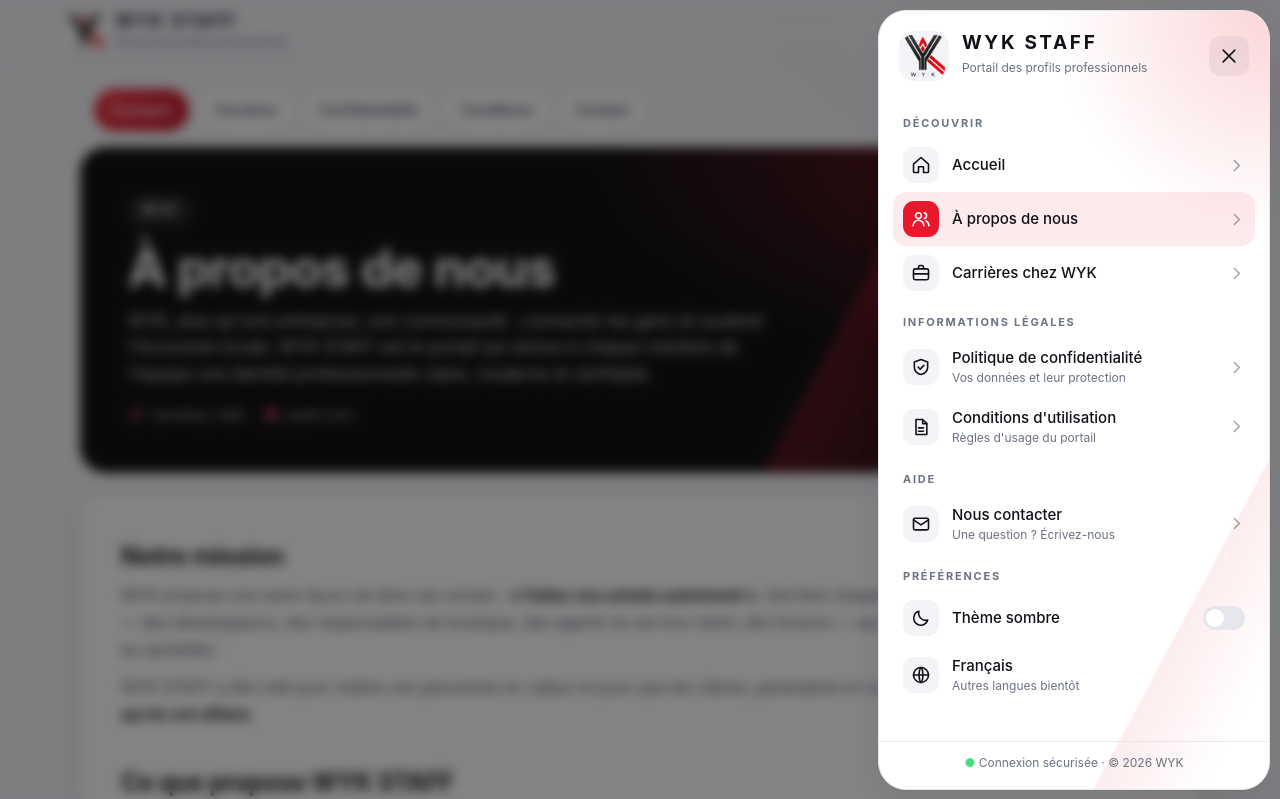
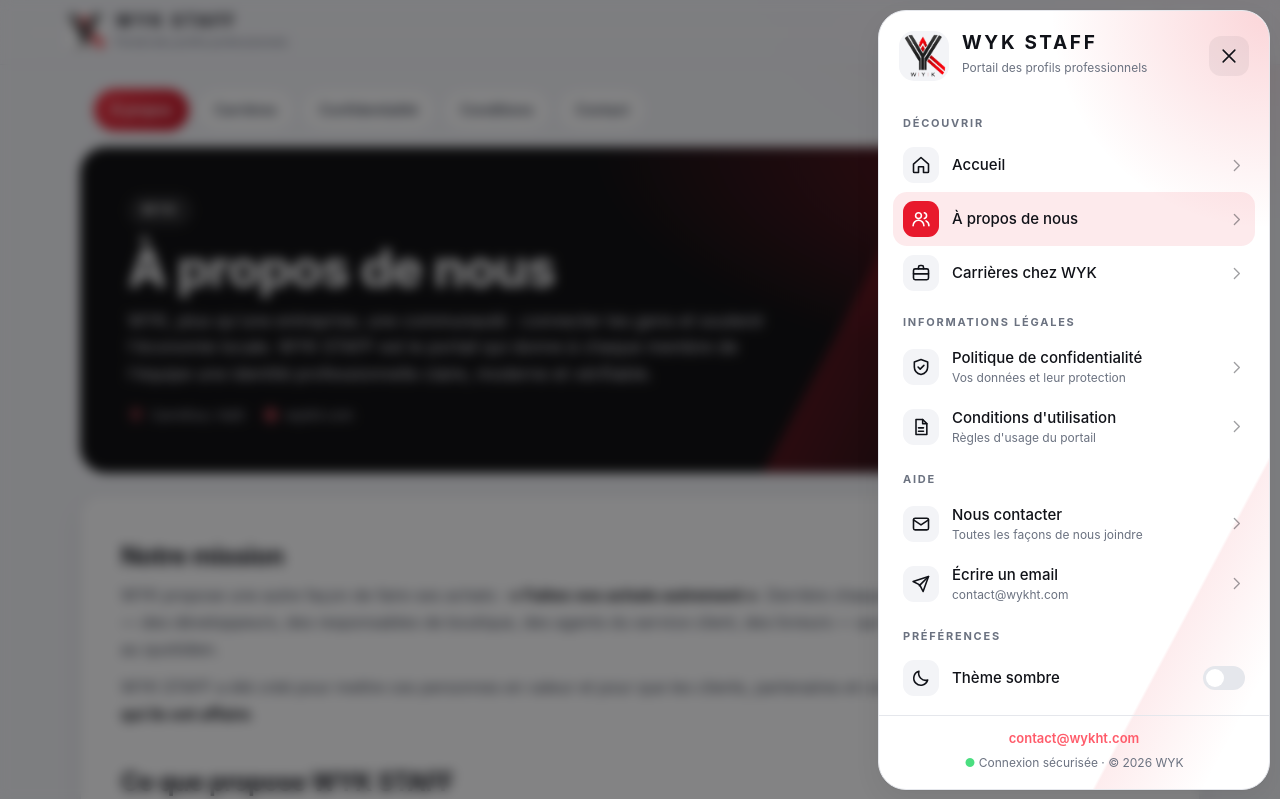
Before and after one commit to wyk-store/Staff, a plain HTML site: page info.html in a window 1280 px wide. Both pictures are taken after a click on the button 1192 px from the left and 32 px from the top of the page. Shown: the top 799 px of the page. Drawn offline with nearby package versions, Linux system fonts and the light colour scheme.

Commit message:
Add files via upload

```diff
--- a/info.js
+++ b/info.js
@@ -40,7 +40,7 @@ confidentialite:{t:'Politique de confidentialité',e:'Vos données',lead:"Cette
  ['Stockage local et cookies','<p>Le portail <b>n\'utilise aucun cookie publicitaire ni outil d\'analyse</b>. Il utilise le stockage local de votre navigateur uniquement pour : votre session de connexion, votre préférence de thème (clair/sombre), le compteur anti-abus de connexion et, le temps d\'une activation, les informations saisies en attente de confirmation de votre email.</p>'],
  ['Personnes mineures','<p>WYK STAFF est destiné aux personnes majeures ou autorisées à travailler selon la législation applicable. N\'y renseignez pas les informations d\'un tiers.</p>'],
  ['Modifications de cette politique','<p>Cette politique peut évoluer. La date de dernière mise à jour figure en haut de la page ; en cas de changement important, les utilisateurs en sont informés sur le portail.</p>'],
- ['Nous contacter','<p>Pour toute question ou demande liée à vos données : <a href="'+WA+'" target="_blank" rel="noopener">WhatsApp '+TEL+'</a> ou <a href="/info?p=contact">page Contact</a>.</p>']]},
+ ['Nous contacter','<p>Pour toute question ou demande liée à vos données : <a href="mailto:contact@wykht.com">contact@wykht.com</a>, <a href="'+WA+'" target="_blank" rel="noopener">WhatsApp '+TEL+'</a> ou <a href="/info?p=contact">page Contact</a>.</p>']]},
 
 conditions:{t:"Conditions d'utilisation",e:'Règles du portail',lead:"Ces conditions encadrent l'utilisation de WYK STAFF. En activant votre profil ou en l'utilisant, vous les acceptez.",num:1,
  meta:[['clock','Dernière mise à jour : '+UPD]],
@@ -55,7 +55,7 @@ conditions:{t:"Conditions d'utilisation",e:'Règles du portail',lead:"Ces condit
  ['Disponibilité et responsabilité','<p>WYK met tout en œuvre pour assurer un service accessible et sécurisé, sans garantie d\'absence d\'interruption. WYK ne peut être tenue responsable des contenus publiés par les utilisateurs ni des interruptions dues à des prestataires tiers ou à des cas de force majeure.</p>'],
  ['Suspension et fin d\'accès','<p>WYK peut modifier, désactiver, suspendre ou placer un profil en examen, notamment en cas de non-respect de ces conditions, de fin de collaboration ou de suspicion de fraude. Vous pouvez demander la fermeture de votre profil à tout moment.</p>'],
  ['Droit applicable et modifications','<p>Ces conditions sont régies par le droit applicable en Haïti. WYK peut les modifier ; la date de mise à jour figure en haut de la page. L\'utilisation continue du portail vaut acceptation.</p>'],
- ['Contact','<p>Une question sur ces conditions ? <a href="'+WA+'" target="_blank" rel="noopener">WhatsApp '+TEL+'</a> ou <a href="/info?p=contact">page Contact</a>.</p>']]},
+ ['Contact','<p>Une question sur ces conditions ? <a href="mailto:contact@wykht.com">contact@wykht.com</a>, <a href="'+WA+'" target="_blank" rel="noopener">WhatsApp '+TEL+'</a> ou <a href="/info?p=contact">page Contact</a>.</p>']]},
 
 contact:{t:'Nous contacter',e:'Support WYK',lead:"Une question sur votre profil, un code qui ne fonctionne pas, une modification impossible à faire vous-même ? Voici les bons canaux.",num:0,
  meta:[['wa',TEL],['mail','contact@wykht.com'],['globe','wykht.com']],
--- a/staff.css
+++ b/staff.css
@@ -534,3 +534,7 @@ a.ct-i:hover{background:var(--soft)}
 :root[data-theme="dark"] .drawer .dl .tgl{background:var(--red)}:root[data-theme="dark"] .drawer .dl .tgl::after{transform:translateX(18px)}
 html{color-scheme:light}html[data-theme="dark"]{color-scheme:dark}
 @media(prefers-reduced-motion:reduce){html{scroll-behavior:auto}*,*::before,*::after{animation-duration:.01ms!important;animation-iteration-count:1!important;transition-duration:.01ms!important;scroll-behavior:auto!important}}
+
+/* Email dans le menu */
+.dfoot .dmail{display:inline-block;margin-bottom:6px;font-weight:600;font-size:13px;color:#ff5b6a;text-decoration:none}
+.dfoot .dmail:hover{text-decoration:underline}
--- a/staff.js
+++ b/staff.js
@@ -37,7 +37,7 @@ S.SVC={active:['En service','Profil actif'],inactive:['Hors service','Profil ina
 /* ---------- icônes ---------- */
 var P={home:'<path d="M3 11l9-8 9 8v9a1 1 0 0 1-1 1h-5v-7H9v7H4a1 1 0 0 1-1-1z"/>',users:'<circle cx="9" cy="8" r="3.5"/><path d="M2.5 20a6.5 6.5 0 0 1 13 0"/><path d="M16 4.6a3.5 3.5 0 0 1 0 6.8M18 14.2a6.5 6.5 0 0 1 3.5 5.8"/>',
 brief:'<rect x="3" y="7" width="18" height="13" rx="2"/><path d="M9 7V5a2 2 0 0 1 2-2h2a2 2 0 0 1 2 2v2M3 13h18"/>',shield:'<path d="M12 3l8 3v6c0 5-3.5 8-8 9-4.5-1-8-4-8-9V6z"/><path d="M8.5 12l2.5 2.5L15.5 10"/>',
-doc:'<path d="M6 3h8l5 5v13H6z"/><path d="M14 3v5h5M9 13h6M9 17h6"/>',mail:'<rect x="3" y="5" width="18" height="14" rx="2"/><path d="M3 7l9 6 9-6"/>',globe:'<circle cx="12" cy="12" r="9"/><path d="M3 12h18M12 3c3 3 3 15 0 18M12 3c-3 3-3 15 0 18"/>',
+doc:'<path d="M6 3h8l5 5v13H6z"/><path d="M14 3v5h5M9 13h6M9 17h6"/>',mail:'<rect x="3" y="5" width="18" height="14" rx="2"/><path d="M3 7l9 6 9-6"/>',send:'<path d="M21 3L10 14"/><path d="M21 3l-6.5 18-4-8-8-4z"/>',globe:'<circle cx="12" cy="12" r="9"/><path d="M3 12h18M12 3c3 3 3 15 0 18M12 3c-3 3-3 15 0 18"/>',
 chev:'<path d="M9 5l7 7-7 7"/>',x:'<path d="M5 5l14 14M19 5L5 19"/>',menu:'<path d="M4 7h16M4 12h16M4 17h10"/>',sun:'<circle cx="12" cy="12" r="4"/><path d="M12 2v2M12 20v2M4.9 4.9l1.4 1.4M17.7 17.7l1.4 1.4M2 12h2M20 12h2M4.9 19.1l1.4-1.4M17.7 6.3l1.4-1.4"/>',
 moon:'<path d="M20 14.5A8.5 8.5 0 0 1 9.5 4 8.5 8.5 0 1 0 20 14.5z"/>',user:'<circle cx="12" cy="8" r="4"/><path d="M4 21a8 8 0 0 1 16 0"/>',pin:'<path d="M12 21s7-6.3 7-11.5A7 7 0 0 0 5 9.5C5 14.7 12 21 12 21z"/><circle cx="12" cy="9.5" r="2.5"/>',
 phone:'<path d="M5 4h4l2 5-2.5 1.5a11 11 0 0 0 5 5L15 13l5 2v4a2 2 0 0 1-2 2A16 16 0 0 1 3 6a2 2 0 0 1 2-2z"/>',cap:'<path d="M2 9l10-5 10 5-10 5z"/><path d="M6 11.5V16c0 1.5 3 3 6 3s6-1.5 6-3v-4.5M22 9v6"/>',
@@ -106,14 +106,14 @@ S.loginForm=function(host,opts){opts=opts||{};
 /* ---------- coque : en-tête, menu, pied ---------- */
 S.MENU=[['Découvrir',[['index','home','Accueil'],['info?p=apropos','users','À propos de nous'],['info?p=carrieres','brief','Carrières chez WYK']]],
  ['Informations légales',[['info?p=confidentialite','shield','Politique de confidentialité','Vos données et leur protection'],['info?p=conditions','doc',"Conditions d'utilisation",'Règles d\'usage du portail']]],
- ['Aide',[['info?p=contact','mail','Nous contacter','Une question ? Écrivez-nous']]]];
+ ['Aide',[['info?p=contact','mail','Nous contacter','Toutes les façons de nous joindre'],['mailto:'+S.MAIL,'send','Écrire un email',S.MAIL]]]];
 S.shell=async function(active){
  var top=document.getElementById('top'),foot=document.getElementById('foot');
  top.className='top';top.innerHTML='<div class="wrap"><a class="brand" href="/"><img src="'+LOGO_WB+'" alt="WYK"><span><b>WYK STAFF</b><small>Portail des profils professionnels</small></span></a><a class="ib" id="meBtn" href="'+S.LOGIN+'" aria-label="Mon espace" style="display:none">'+ic('user')+'</a><button class="ib" id="themeBtn" aria-label="Changer de thème"></button><button class="ib" id="burger" aria-label="Ouvrir le menu" aria-expanded="false">'+ic('menu')+'</button></div>';
  var sc=document.createElement('div');sc.className='scrim';sc.id='scrim';
  var dr=document.createElement('aside');dr.className='drawer';dr.id='drawer';dr.setAttribute('aria-label','Menu');
- var items=S.MENU.map(function(g){return'<div class="dg">'+g[0]+'</div>'+g[1].map(function(m){var on=(active||'')===m[0];return'<a href="'+S.url(m[0].split('?')[0],m[0].split('?')[1])+'" class="'+(on?'act':'')+'"><span class="ico">'+ic(m[1])+'</span><span>'+m[2]+(m[3]?'<span class="sub">'+m[3]+'</span>':'')+'</span>'+ic('chev','chev')+'</a>'}).join('')}).join('');
- dr.innerHTML='<div class="dh"><img src="'+LOGO+'" alt=""><div><b>WYK STAFF</b><span>Portail des profils professionnels</span></div><button class="x" id="dx" aria-label="Fermer">'+ic('x')+'</button></div><nav class="dscroll dl"><div id="dyn"></div>'+items+'<div class="dg">Préférences</div><button id="thm"><span class="ico">'+ic('moon')+'</span><span>Thème sombre</span><span class="tgl"></span></button><button id="lang"><span class="ico">'+ic('globe')+'</span><span>Français<span class="sub">Autres langues bientôt</span></span></button></nav><div class="dfoot"><i>●</i> Connexion sécurisée · © '+new Date().getFullYear()+' WYK</div>';
+ var items=S.MENU.map(function(g){return'<div class="dg">'+g[0]+'</div>'+g[1].map(function(m){var on=(active||'')===m[0];return'<a href="'+(m[0].indexOf('mailto:')===0?m[0]:S.url(m[0].split('?')[0],m[0].split('?')[1]))+'" class="'+(on?'act':'')+'"><span class="ico">'+ic(m[1])+'</span><span>'+m[2]+(m[3]?'<span class="sub">'+m[3]+'</span>':'')+'</span>'+ic('chev','chev')+'</a>'}).join('')}).join('');
+ dr.innerHTML='<div class="dh"><img src="'+LOGO+'" alt=""><div><b>WYK STAFF</b><span>Portail des profils professionnels</span></div><button class="x" id="dx" aria-label="Fermer">'+ic('x')+'</button></div><nav class="dscroll dl"><div id="dyn"></div>'+items+'<div class="dg">Préférences</div><button id="thm"><span class="ico">'+ic('moon')+'</span><span>Thème sombre</span><span class="tgl"></span></button><button id="lang"><span class="ico">'+ic('globe')+'</span><span>Français<span class="sub">Autres langues bientôt</span></span></button></nav><div class="dfoot"><a class="dmail" href="mailto:'+S.MAIL+'">'+S.MAIL+'</a><br><i>●</i> Connexion sécurisée · © '+new Date().getFullYear()+' WYK</div>';
  document.body.appendChild(sc);document.body.appendChild(dr);
  var bg=document.getElementById('burger');
  var open=function(v){dr.classList.toggle('open',v);sc.classList.toggle('open',v);bg.setAttribute('aria-expanded',v);document.body.style.overflow=v?'hidden':''};
```
Also changed, not shown: 404.html (+1 -1 lines), connexion.html (+1 -1 lines).
